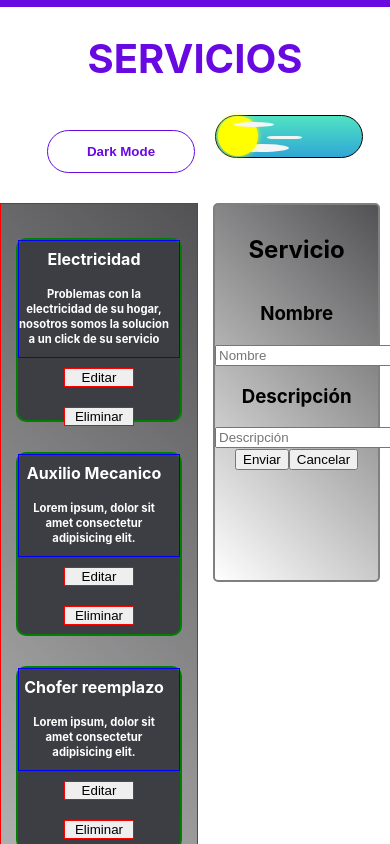
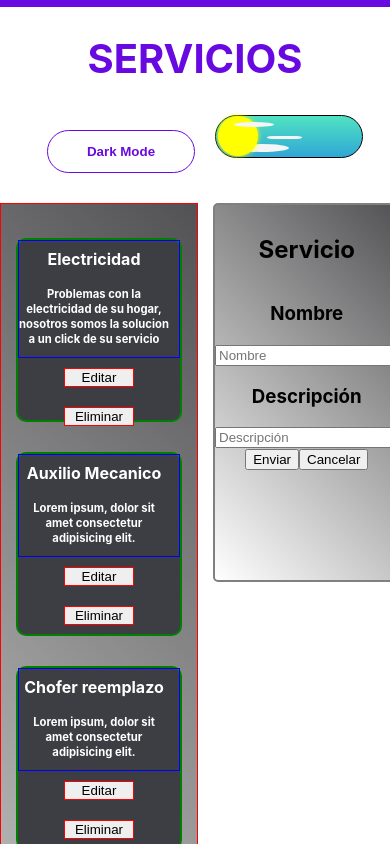
Before and after one commit to GregoryGalicio/filtrado-servicio, a React (Create React App) app: page / in a window 390 px wide. Shown: the top 844 px of the page. Built offline with nearby package versions, Linux system fonts and the light colour scheme.

Commit message:
subida de datos con formulario finalizado

```diff
--- a/src/components/crudApp/CrudApp.jsx
+++ b/src/components/crudApp/CrudApp.jsx
@@ -23,12 +23,13 @@ const CrudApp = ({darkMode, data}) => {
   const [dataToEdit, setDataToEdit] = useState(null);
 
     // useEffect(() => {
-    //      setCards(serviceData);
+    //      setDb(serviceData);
     // }, [])
 
 const createData = (data) => {
-    data.id= Date.now();
-    // console.log("QUe paooooosoo")
+    data.id= data.id+1;
+    console.log(data)
+    console.log(db)
     setDb([...db,data]);
 };
 
@@ -44,7 +45,7 @@ const deleteData = (id) => {};
         setDataToEdit={setDataToEdit}
         deleteData={deleteData}
         data={db}
-        key={db.id}
+        // key={db.id}
         />
         <div>
         <CrudForm
--- a/src/components/crudForm/CrudForm.css
+++ b/src/components/crudForm/CrudForm.css
@@ -16,6 +16,6 @@
 
 @media only screen and (max-width: 500px) {
     .form{
-        width: 80%;
+        width: 90%;
     }
 }
--- a/src/components/crudForm/CrudForm.jsx
+++ b/src/components/crudForm/CrudForm.jsx
@@ -1,6 +1,6 @@
 
-import React, { useState, useEffect } from 'react';
-//import { serviceData } from '../../serviceDataBase';
+import React, { useState } from 'react';
+import { serviceData } from '../../serviceDataBase';
 import "./CrudForm.css";
 
 const initialForm={
@@ -10,19 +10,23 @@ const initialForm={
 };
 
 
-const CrudForm = (createData, updateData, dataToEdit, setDataToEdit) => {
+const CrudForm = ({createData, updateData, dataToEdit, setDataToEdit}) => {
     const [form, setForm] = useState(initialForm);
 
 //     useEffect(() => {
 //         setForm(serviceData);
 //    }, [])
 
+    // createData()
+    const handleChange = (e) => {
 
-    const handleChange = (e) => {
+
         setForm({
             ...form,
             [e.target.name]:e.target.value,
+
         });
+        console.log( e.target.value)
     };
     const handleSubmit = (e) => {
         e.preventDefault();
@@ -33,8 +37,11 @@ const CrudForm = (createData, updateData, dataToEdit, setDataToEdit) => {
         }
         if(form.id===null){
             createData(form)
-        }else{
-            updateData(form);
+            console.log(createData(form))
+        }
+        else{
+            updateData(form)
+            // console.log;
         }
         handleReset();
     };
```
Also changed, not shown: src/components/filter/Filter.jsx (+95 -1 lines), src/funcionFiltrado.js (added, +10 -0 lines).
